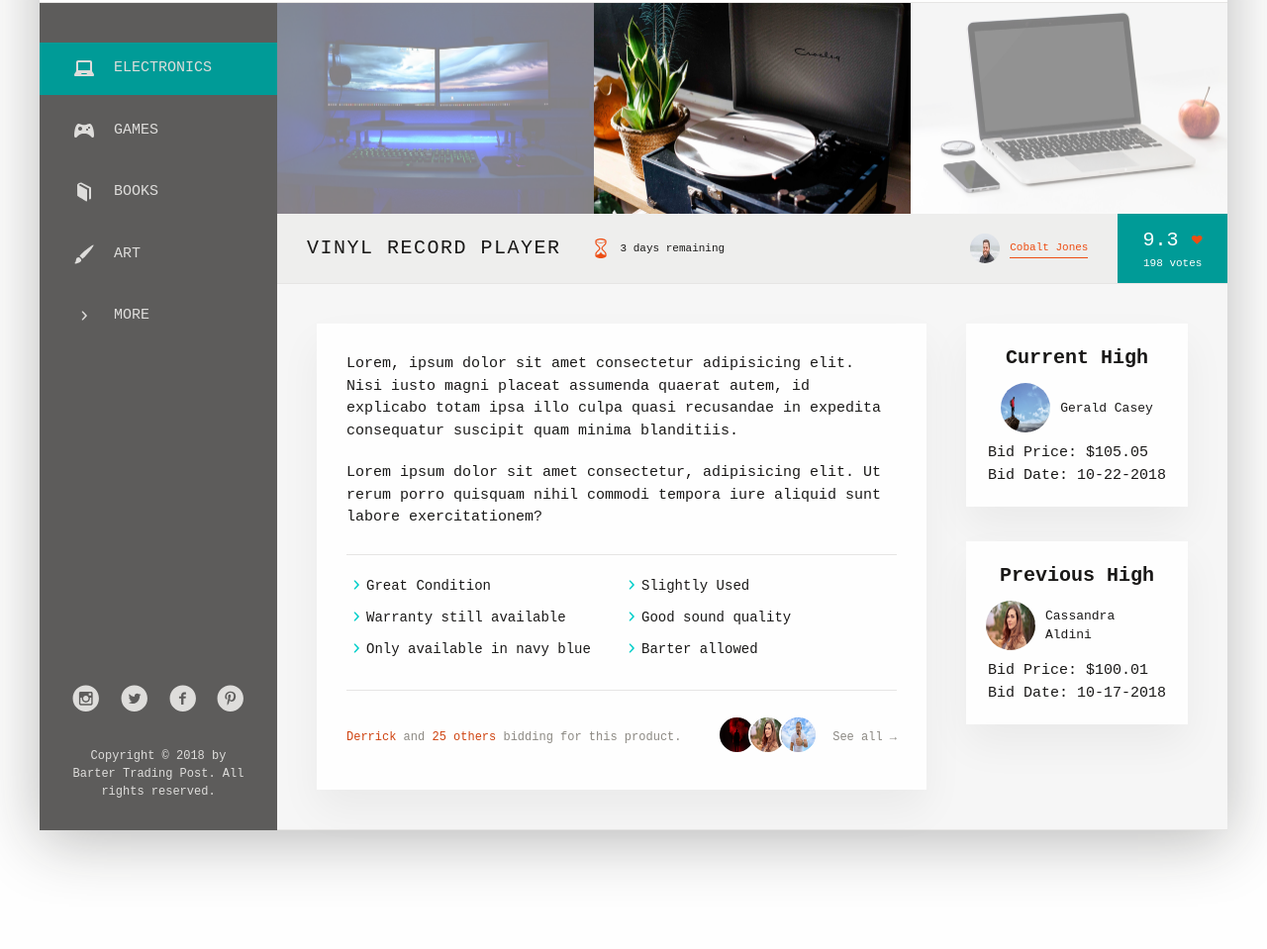
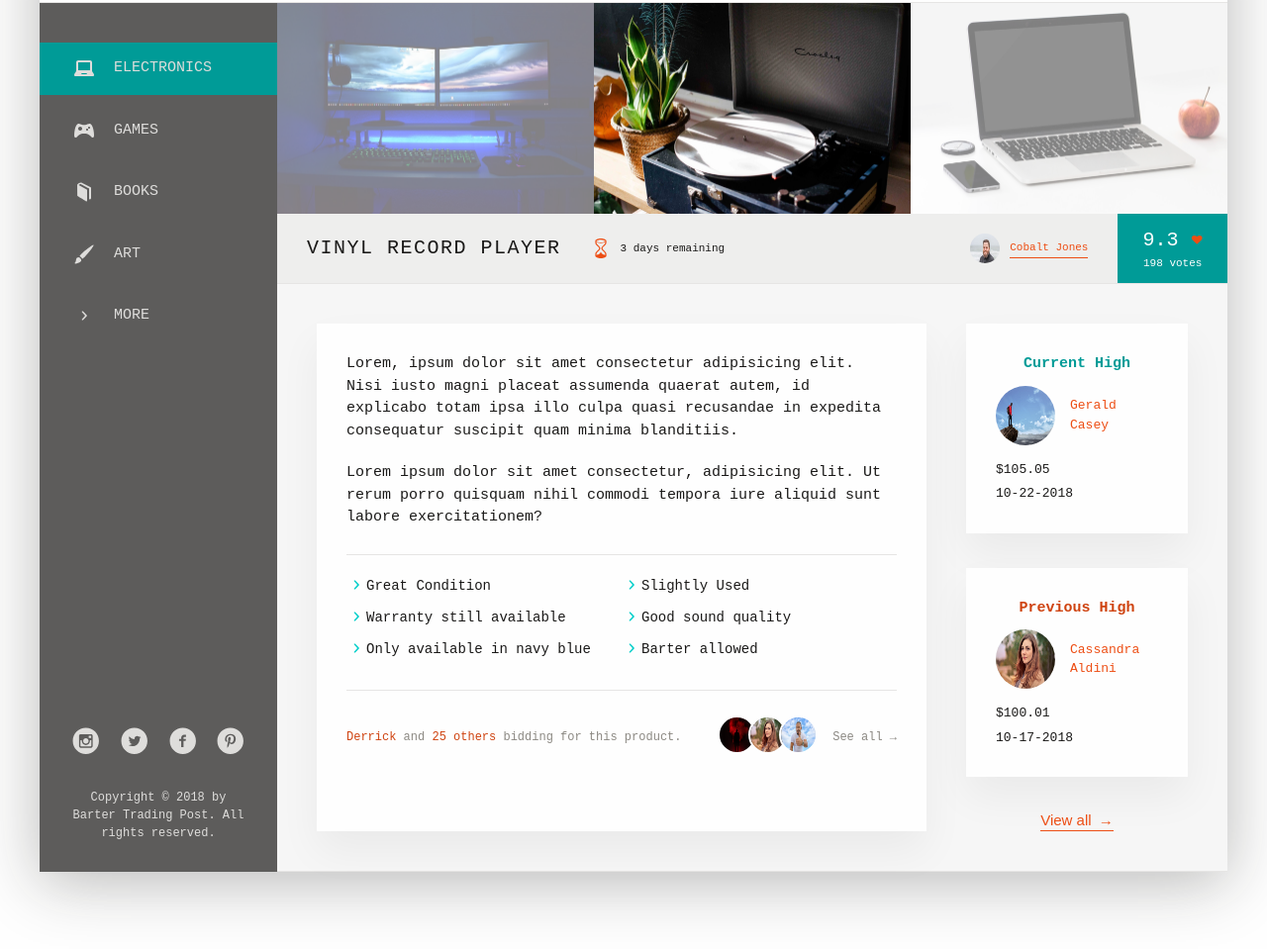
Before and after one commit to ruemisa/barter-post, a website: page index.html in a window 1280 px wide. Shown: the part 177-1136 px from the top of the page at 99% size. Drawn offline with Linux system fonts and the light colour scheme; a web font is replaced by a local one.

Commit message:
finished styling bids section

```diff
--- a/index.html
+++ b/index.html
@@ -191,12 +191,14 @@
                 <!-- PRODUCT DESCRIPTION -->
                 <div class="product-detail">
                     <div class="description">
+                        <!-- DETAILS ABOUT THE PRODUCT -->
                         <p class="paragraph">
                             Lorem, ipsum dolor sit amet consectetur adipisicing elit. Nisi iusto magni placeat assumenda quaerat autem, id explicabo totam ipsa illo culpa quasi recusandae in expedita consequatur suscipit quam minima blanditiis.
                         </p>
                         <p class="paragraph">
                             Lorem ipsum dolor sit amet consectetur, adipisicing elit. Ut rerum porro quisquam nihil commodi tempora iure aliquid sunt labore exercitationem?
                         </p>
+                        <!-- ADDITIONAL INFORMATION -->
                         <ul class="list">
                             <li class="list__item">Great Condition</li>
                             <li class="list__item">Slightly Used</li>
@@ -205,6 +207,7 @@
                             <li class="list__item">Only available in navy blue</li>
                             <li class="list__item">Barter allowed</li>
                         </ul>
+                        <!-- LIST OF CURRENT BIDDERS -->
                         <div class="bidders">
                             <p class="bidders__text">
                                 <span class="bidders__text--highlight">Derrick</span> and <span class="bidders__text--highlight">25 others</span> bidding for this product.
@@ -214,34 +217,41 @@
                                 <img src="./resources/img/bidder-2.jpeg" alt="user" class="bidders__img">
                                 <img src="./resources/img/bidder-3.jpeg" alt="user" class="bidders__img">
                             </div>
+                            <!-- SEE ALL BIDDERS OF PRODUCT -->
                             <a href="#" class="bidders__link">
                                 See all &rarr;
                             </a>
                         </div>
                     </div>
+                    <!-- CURRENT AND PREVIOUS HIGH BIDS -->
                     <div class="bids">
                         <div class="bid">
-                            <h3 class="bid__title">Current High</h3>
+                            <h3 class="bid__title bid__title--current">Current High</h3>
                             <div class="bid__user">
                                 <img src="./resources/img/bidder-4.jpeg" alt="bidder" class="bid__user-img">
                                 <a href="#" class="bid__user-name">Gerald Casey</a>
                             </div>
-                            <ul class="bid__details">
-                                <li class="bid__details-item">Bid Price: $105.05</li>
-                                <li class="bid__details-item">Bid Date: 10-22-2018</li>
-                            </ul>
+                            <div class="bid__details">
+                                <ul class="bid__details-list">
+                                    <li class="bid__details-item">$105.05</li>
+                                    <li class="bid__details-item">10-22-2018</li>
+                                </ul>
+                            </div>
                         </div>
                         <div class="bid">
-                            <h3 class="bid__title">Previous High</h3>
+                            <h3 class="bid__title bid__title--previous">Previous High</h3>
                             <div class="bid__user">
                                 <img src="./resources/img/bidder-2.jpeg" alt="bidder" class="bid__user-img">
                                 <a href="#" class="bid__user-name">Cassandra Aldini</a>
                             </div>
-                            <ul class="bid__details">
-                                <li class="bid__details-item">Bid Price: $100.01</li>
-                                <li class="bid__details-item">Bid Date: 10-17-2018</li>
-                            </ul>
+                            <div class="bid__details">
+                                <ul class="bid__details-list">
+                                    <li class="bid__details-item"> $100.01</li>
+                                    <li class="bid__details-item">10-17-2018</li>
+                                </ul>
+                            </div>
                         </div>
+                        <button class="btn-inline">View all <span>&rarr;</span></button>
                     </div>
                 </div>
 
--- a/resources/SASS/_components.scss
+++ b/resources/SASS/_components.scss
@@ -510,7 +510,7 @@
 //--------------------------------//
 
 .bid {
-    padding: 2rem;
+    padding: 3rem;
     margin-bottom: 3.5rem;
     background-color: var(--color-white);
     box-shadow: var(--shadow-2);
@@ -519,32 +519,92 @@
     align-items: center;
 
     &__title {
-        font-size: 2rem;
+        font-size: 1.5rem;
         text-align: center;
         margin-bottom: 1rem;
+
+        &--current {
+            color: var(--color-secondary-dark-1);
+        }
+
+        &--previous {
+            color: var(--color-primary-dark-1);
+        }
     }
 
     &__user {
         display: flex;
         align-items: center;
-        margin-bottom: 1rem;
+        margin-bottom: 1.5rem;
 
         &-img {
-            height: 5rem;
-            width: 5rem;
+            height: 6rem;
+            width: 6rem;
             border-radius: 50%;
-            margin-right: 1rem;
         }
 
-        &-name {
+        &-name:link,
+        &-name:visited {
+            margin-left: 1.5rem;
+            display: inline-block;
             font-size: 1.3rem;
+            color: var(--color-primary);
+            transition: all .5s;
+        }
+
+        &-name:hover,
+        &-name:active {
+            color: var(--color-secondary);
         }
     }
 
     &__details {
+        align-self: flex-start;
+
+        &-list {
+            font-size: 1.3rem;
+        }
 
         &-item {
 
+            &:not(:last-child) {
+                margin-bottom: .5rem;
+            }
         }
     }
 }
+
+//--------------------------------//
+//-------------BUTTON-------------//
+//--------------------------------//
+
+.btn-inline {
+    display: inline-block;
+    border: none;
+    color: var(--color-primary);
+    font-size: inherit;
+    border-bottom: 0.1rem solid currentColor;
+    padding-bottom: 0.2rem;
+    cursor: pointer;
+    background-color: transparent;
+    transition: all .5s;
+
+    & span {
+        margin-left: .3rem;
+        transition: margin-left .5s;
+    }
+
+    &:hover {
+        color: var(--color-secondary-dark-1);
+
+        & span {
+            margin-left: 1rem;
+        }
+    }
+
+    // Same as with name
+    &:focus {
+        outline: none;
+        animation: pulse 1.5s infinite;
+    }
+}
--- a/resources/SASS/_layout.scss
+++ b/resources/SASS/_layout.scss
@@ -58,4 +58,8 @@
 
 .bids {
     flex: 1;
+    // To center that link button at the bottom
+    display: flex;
+    flex-direction: column;
+    align-items: center;
 }
```
Also changed, not shown: resources/CSS/style.css.
